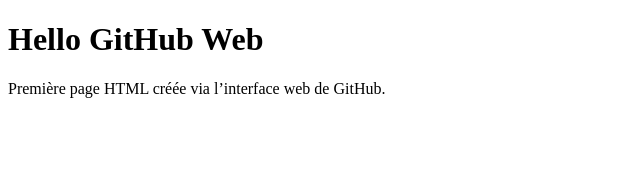
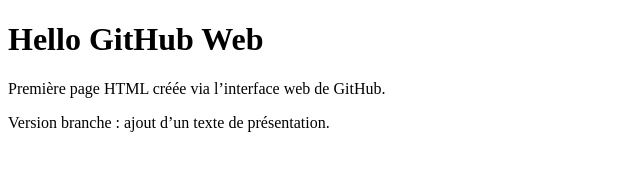
Before and after one commit to Hakan3101/hello-github-web, a plain HTML site: page index.html in a window 1280 px wide. Shown: the whole page, without its empty margins (0-640 px from the left). Drawn offline with Linux system fonts and the light colour scheme.

Commit message:
feat: ajoute texte de présentation sur feature-texte

```diff
--- a/index.html
+++ b/index.html
@@ -7,5 +7,6 @@
 <body>
   <h1>Hello GitHub Web</h1>
   <p>Première page HTML créée via l’interface web de GitHub.</p>
+  <p>Version branche : ajout d’un texte de présentation.</p>
 </body>
 </html>
```
